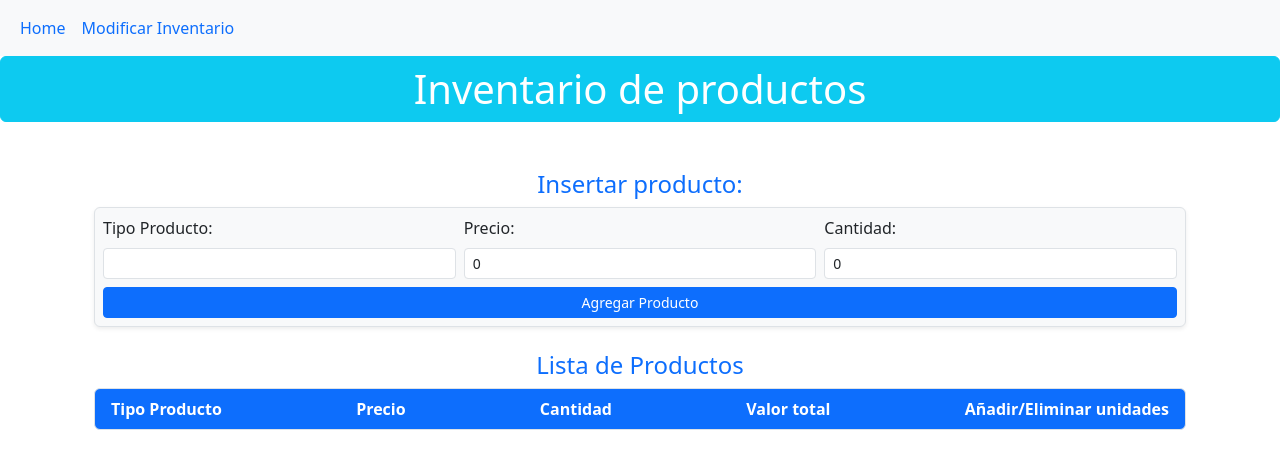
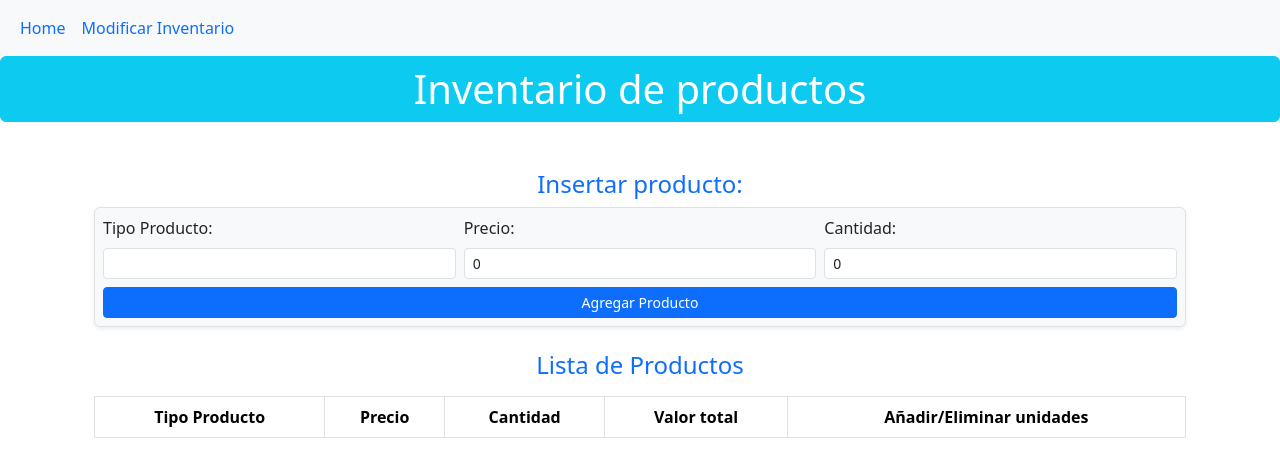
Before and after one commit to AlejandroMoya98/ProyectoInventario, an Angular app: page / in a window 1280 px wide. Shown: the top 476 px of the page. Built offline with nearby package versions, Linux system fonts and the light colour scheme.

Commit message:
Mejorado el diseño de la lista de productos al convertir en tabla

```diff
--- a/src/app/productos/productos.component.css
+++ b/src/app/productos/productos.component.css
@@ -0,0 +1,23 @@
+.table {
+    width: 100%;
+    margin-top: 1rem;
+}
+
+.table th, .table td {
+    text-align: center;
+    vertical-align: middle;
+}
+
+.table thead th {
+    font-weight: bold;
+    font-size: 1rem;
+}
+
+.btn-sm {
+    width: 30px;
+    height: 30px;
+    display: flex;
+    align-items: center;
+    justify-content: center;
+    padding: 0;
+}
--- a/src/app/productos/productos.component.html
+++ b/src/app/productos/productos.component.html
@@ -1,24 +1,29 @@
 <div class="container mt-4">
   <h4 class="text-center text-primary">Lista de Productos</h4>
-  <ul class="list-group mb-3">
-    <li class="list-group-item d-flex justify-content-between align-items-center bg-primary text-white">
-      <span class="fw-bold w-20">Tipo Producto</span>
-      <span class="fw-bold w-20">Precio</span>
-      <span class="fw-bold w-20">Cantidad</span>
-      <span class="fw-bold w-20">Valor total</span>
-      <span class="fw-bold w-20">Añadir/Eliminar unidades</span>
-    </li>
-  </ul>
-  <ul class="list-group">
-    <li *ngFor="let producto of productos; let i = index" class="list-group-item d-flex justify-content-between align-items-center">
-      <span class="w-20">{{ producto.tipoProducto }}</span>
-      <span class="w-20">{{ producto.precio | currency:'EUR' }}</span>
-      <span class="w-20">{{ producto.cantidadProducto }}</span>
-      <span class="w-20">{{ producto.precio * producto.cantidadProducto | currency:'EUR' }}</span>
-      <span class="w-20">
-        <button class="btn btn-sm btn-outline-danger" (click)="modificarUnidades(i, -1)">-</button>
-        <button class="btn btn-sm btn-outline-success" (click)="modificarUnidades(i, +1)">+</button>
-      </span>
-    </li>
-  </ul>
+
+  <table class="table table-bordered text-center">
+      <thead>
+          <tr class="text-white text-center bg-primary">
+              <th>Tipo Producto</th>
+              <th>Precio</th>
+              <th>Cantidad</th>
+              <th>Valor total</th>
+              <th>Añadir/Eliminar unidades</th>
+          </tr>
+      </thead>
+      <tbody>
+          <tr *ngFor="let producto of productos ; let i = index" >
+              <td>{{ producto.tipoProducto }}</td>
+              <td>{{ producto.precio | currency: 'EUR' }}</td>
+              <td>{{ producto.cantidadProducto }}</td>
+              <td>{{ producto.precio * producto.cantidadProducto | currency: 'EUR' }}</td>
+              <td>
+                <div class="d-flex justify-content-center">
+                   <button class="btn btn-danger btn-md me-2" (click)="modificarUnidades(i, -1)">-</button>
+                   <button class="btn btn-success btn-md" (click)="modificarUnidades(i, 1)">+</button>
+                </div>
+              </td>
+          </tr>
+      </tbody>
+  </table>
 </div>
```
